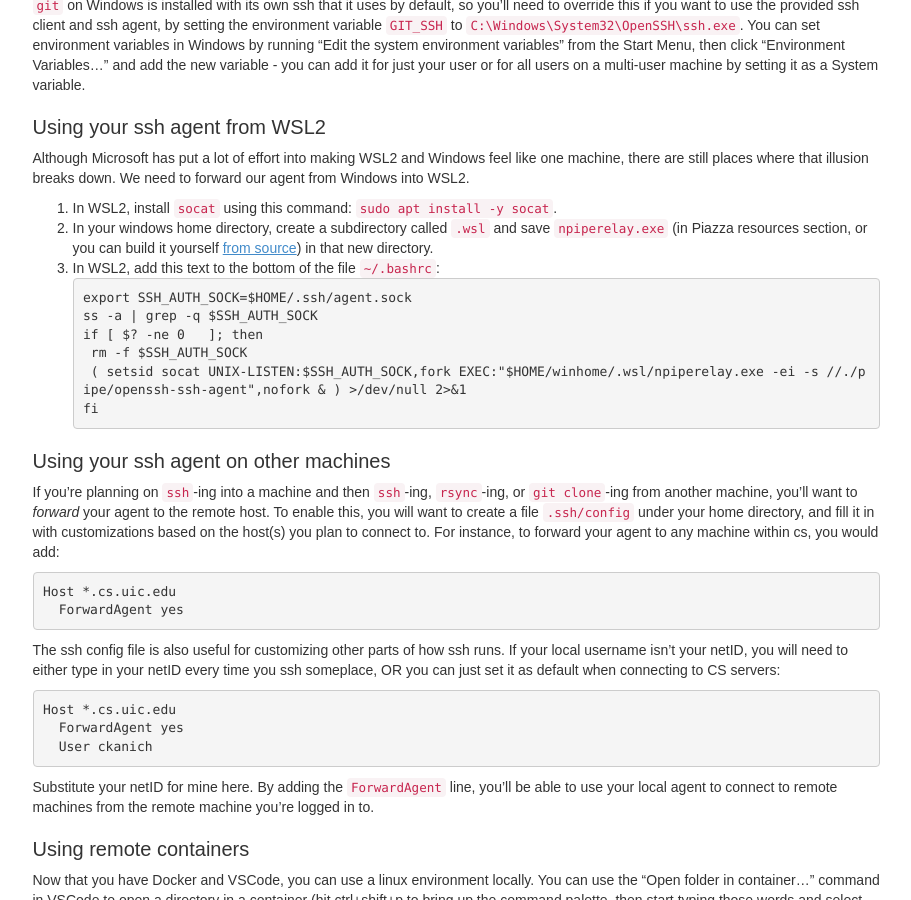
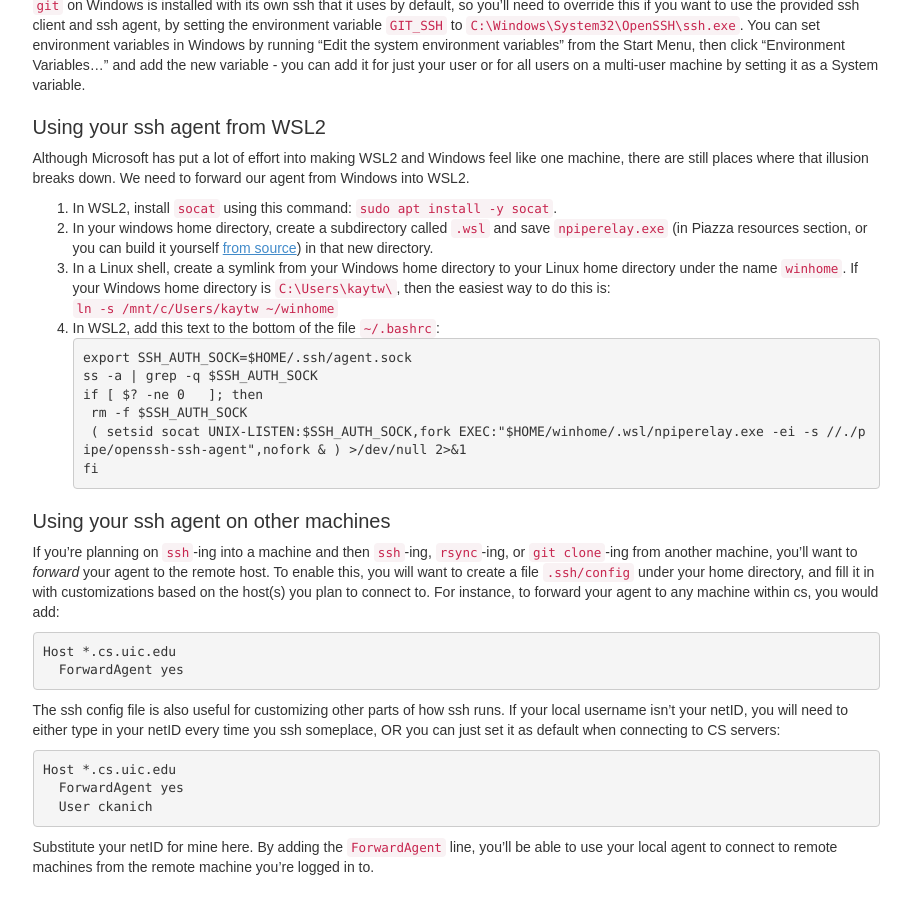
Before and after one commit to csatuic/cs361-website-old, a Jekyll site: the page built from _lectures/lecture1.md, in a window 1280 px wide and 900 px high, scrolled down 2030 px. Shown: the whole window, without its empty margins (330-1241 px from the left). Built offline with Jekyll 4.4.1, drawn with Linux system fonts in a browser that asks for light colours; some web fonts are replaced.

Commit message:
forgot a step

````diff
--- a/_lectures/lecture1.md
+++ b/_lectures/lecture1.md
@@ -137,6 +137,10 @@ Although Microsoft has put a lot of effort into making WSL2 and Windows feel lik
 
 1. In WSL2, install `socat` using this command: `sudo apt install -y socat`.
 2. In your windows home directory, create a subdirectory called `.wsl` and save `npiperelay.exe`  (in Piazza resources section, or you can build it yourself [from source](https://github.com/jstarks/npiperelay)) in that new directory.
+3. In a Linux shell, create a symlink from your Windows home directory to
+   your Linux home directory under the name `winhome`. If your Windows
+   home directory is `C:\Users\kaytw\`, then the easiest way to do this
+   is: `ln -s /mnt/c/Users/kaytw ~/winhome`
 3. In WSL2, add this text to the bottom of the file `~/.bashrc`:
 ```bash
 export SSH_AUTH_SOCK=$HOME/.ssh/agent.sock
````
